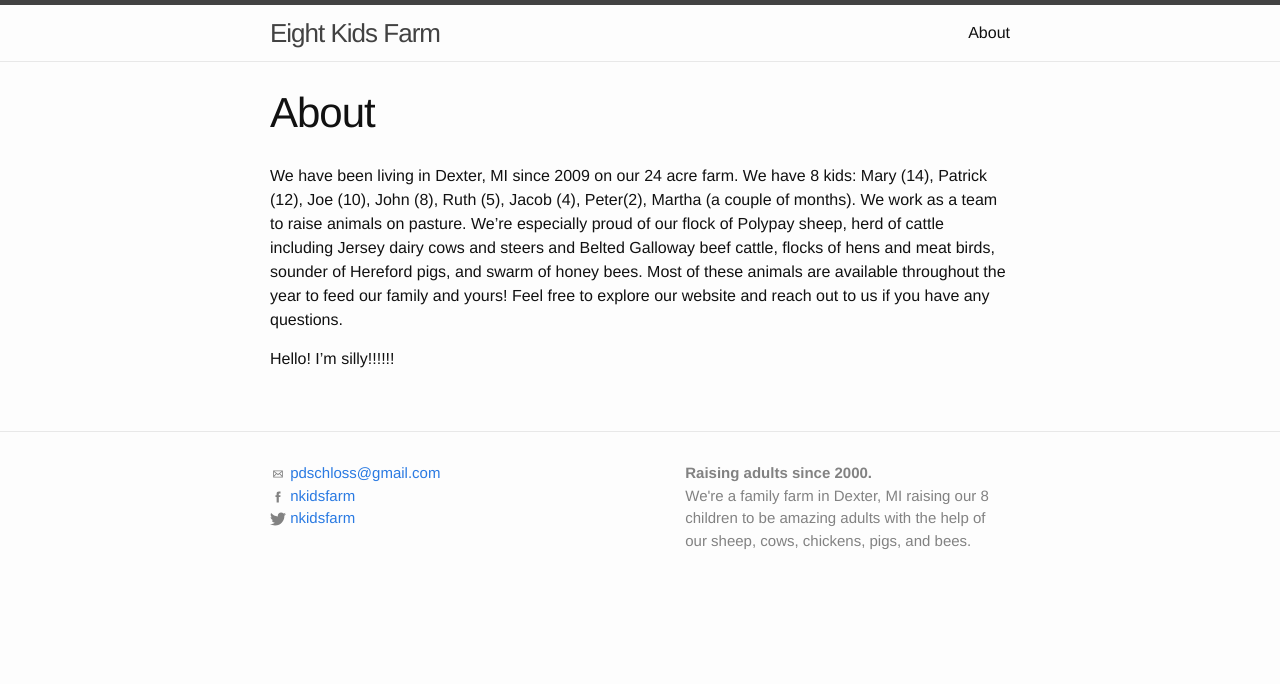
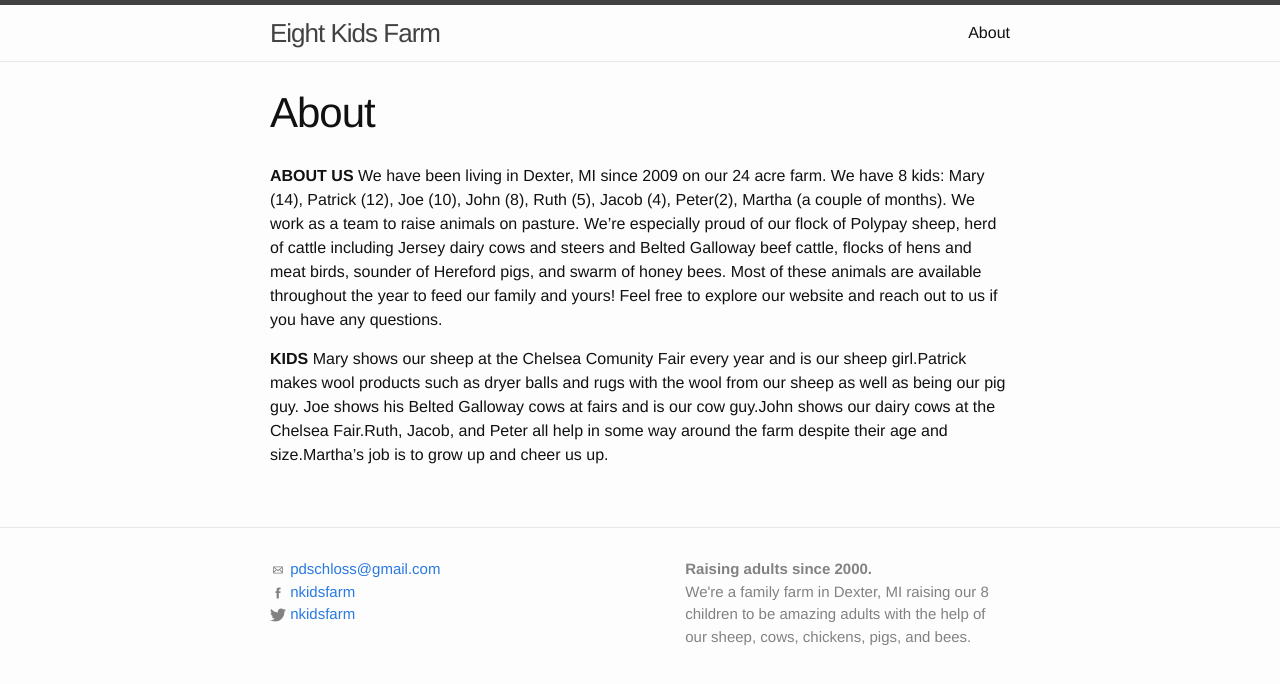
Before and after one commit to pschloss/nkidsfarm.github.io, a Jekyll site: the page built from about.md, in a window 1280 px wide. Shown: the top 684 px of the page. Built offline with Jekyll 4.4.1, drawn with Linux system fonts in a browser that asks for light colours.

Commit message:
Extra stuff for the About

```diff
--- a/about.md
+++ b/about.md
@@ -4,7 +4,8 @@ title: About
 permalink: /about/
 ---
 
+**ABOUT US**
 We have been living in Dexter, MI since 2009 on our 24 acre farm. We have 8 kids: Mary (14), Patrick (12), Joe (10), John (8), Ruth (5), Jacob (4), Peter(2), Martha (a couple of  months). We work as a team to raise animals on pasture. We're especially proud of our flock of Polypay sheep, herd of cattle including Jersey dairy cows and steers and Belted Galloway beef cattle, flocks of hens and meat birds, sounder of Hereford pigs, and swarm of honey bees. Most of these animals are available throughout the year to feed our family and yours! Feel free to explore our website and reach out to us if you have any questions.
 
-Hello!
-I'm silly!!!!!!
+**KIDS**
+Mary shows our sheep at the Chelsea Comunity Fair every year and is our sheep girl.Patrick makes wool products such as dryer balls and rugs with the wool from our sheep as well as being our pig guy. Joe shows his Belted Galloway cows at fairs and is our cow guy.John shows our dairy cows at the Chelsea Fair.Ruth, Jacob, and Peter all help in some way around the farm despite their age and size.Martha's job is to grow up and cheer us up.
```
